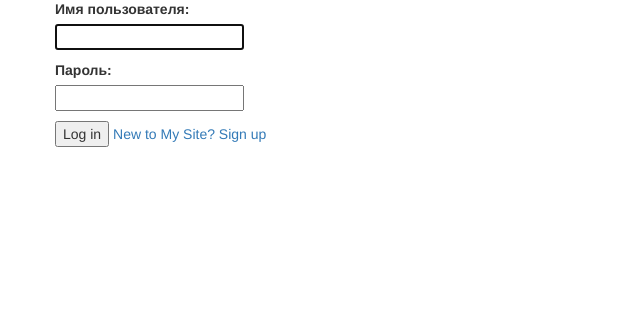
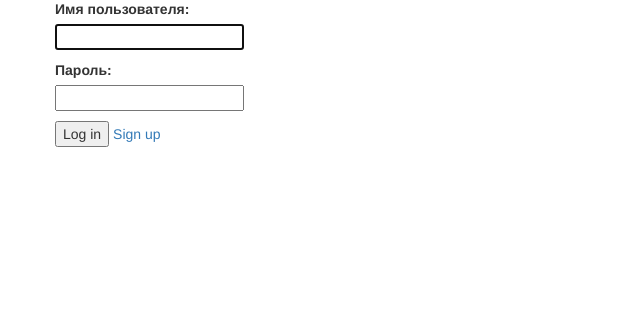
Before and after one commit to GreenRabbit54/my-first-blog-master, a Django app: page /accounts/login/ in a window 1280 px wide. Shown: the part 208-526 px from the top of the page, without its empty margins (0-640 px from the left). Run offline with Django 3.2, Linux system fonts and the light colour scheme; some libraries are stand-ins or nearby versions.

Commit message:
oidfhoeeeeeee

```diff
--- a/blog/templates/registration/login.html
+++ b/blog/templates/registration/login.html
@@ -3,7 +3,7 @@
 {% block content %}
   <h2>Log in to My Site</h2>
   {% if form.errors %}
-    <p style="color: red">Your username and password didn't match. Please try again.</p>
+    <p style="color: red; margin-left:20px;" >Your username and password didn't match. Please try again.</p>
   {% endif %}
   <form method="post">
     {% csrf_token %}
@@ -21,6 +21,6 @@
       </p>
     {% endfor %}
     <button type="submit">Log in</button>
-    <a href="{% url 'signup' %}">New to My Site? Sign up</a>
+    <a href="{% url 'signup' %}">Sign up</a>
   </form>
 {% endblock %}
```
